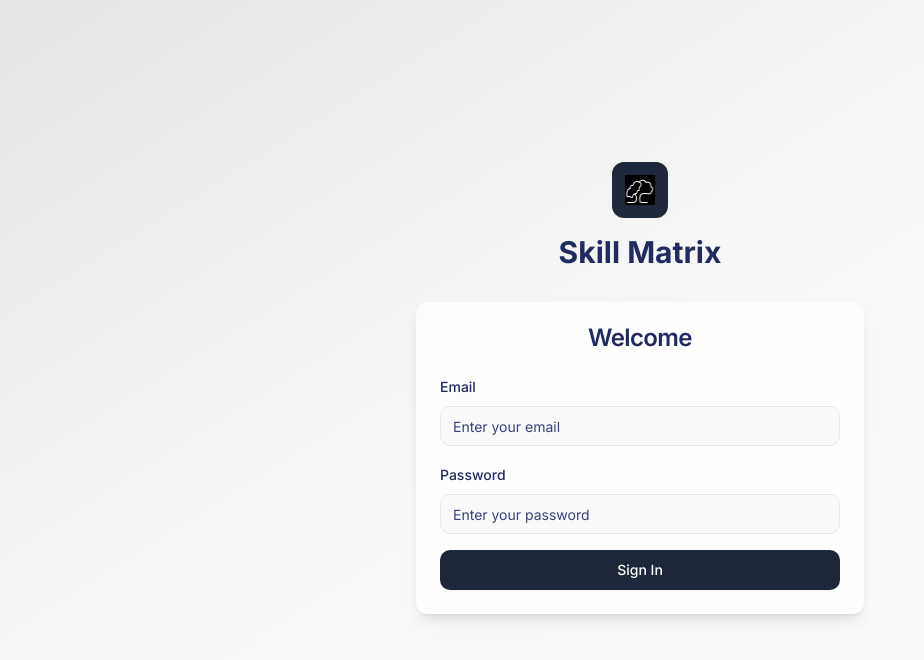
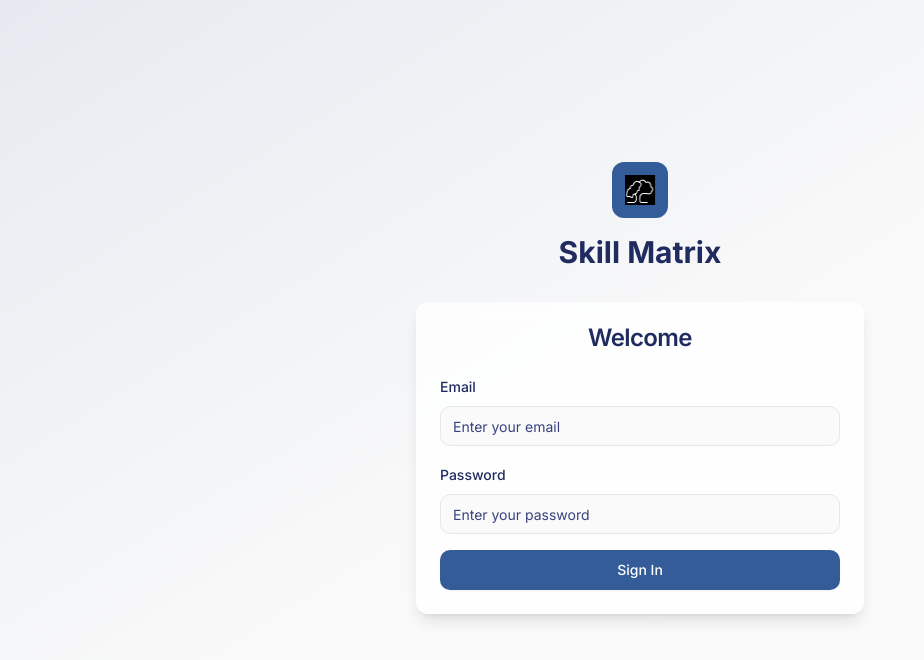
Before and after one commit to RealThingks-Cloud/skill-5, a React (Vite) app: page /auth in a window 1280 px wide. Shown: the top 660 px of the page, without its empty margins (0-924 px from the left). Built offline with nearby package versions, Linux system fonts and the light colour scheme.

Commit message:
Refactor: Adjust button colors globally

```diff
--- a/src/index.css
+++ b/src/index.css
@@ -29,9 +29,9 @@
     --popover-foreground: 230 50% 25%;
 
     /* Primary Professional Blue */
-    --primary: 216 34% 17%; /* Deep navy blue */
-    --primary-light: 216 34% 27%; /* Lighter navy */
-    --primary-dark: 216 34% 12%; /* Darker navy */
+    --primary: 216 50% 40%; /* Modern blue - lighter */
+    --primary-light: 216 50% 50%; /* Lighter navy */
+    --primary-dark: 216 50% 30%; /* Darker navy */
     --primary-foreground: 0 0% 100%;
 
     /* Secondary Neutral */
@@ -103,12 +103,12 @@
     /* Sidebar Colors */
     --sidebar-background: 0 0% 100%;
     --sidebar-foreground: 230 50% 25%;
-    --sidebar-primary: 216 34% 17%;
+    --sidebar-primary: 216 50% 40%;
     --sidebar-primary-foreground: 0 0% 100%;
     --sidebar-accent: 220 13% 95%;
     --sidebar-accent-foreground: 230 50% 25%;
     --sidebar-border: 220 13% 91%;
-    --sidebar-ring: 216 34% 17%;
+    --sidebar-ring: 216 50% 40%;
   }
 
   .dark {
```
